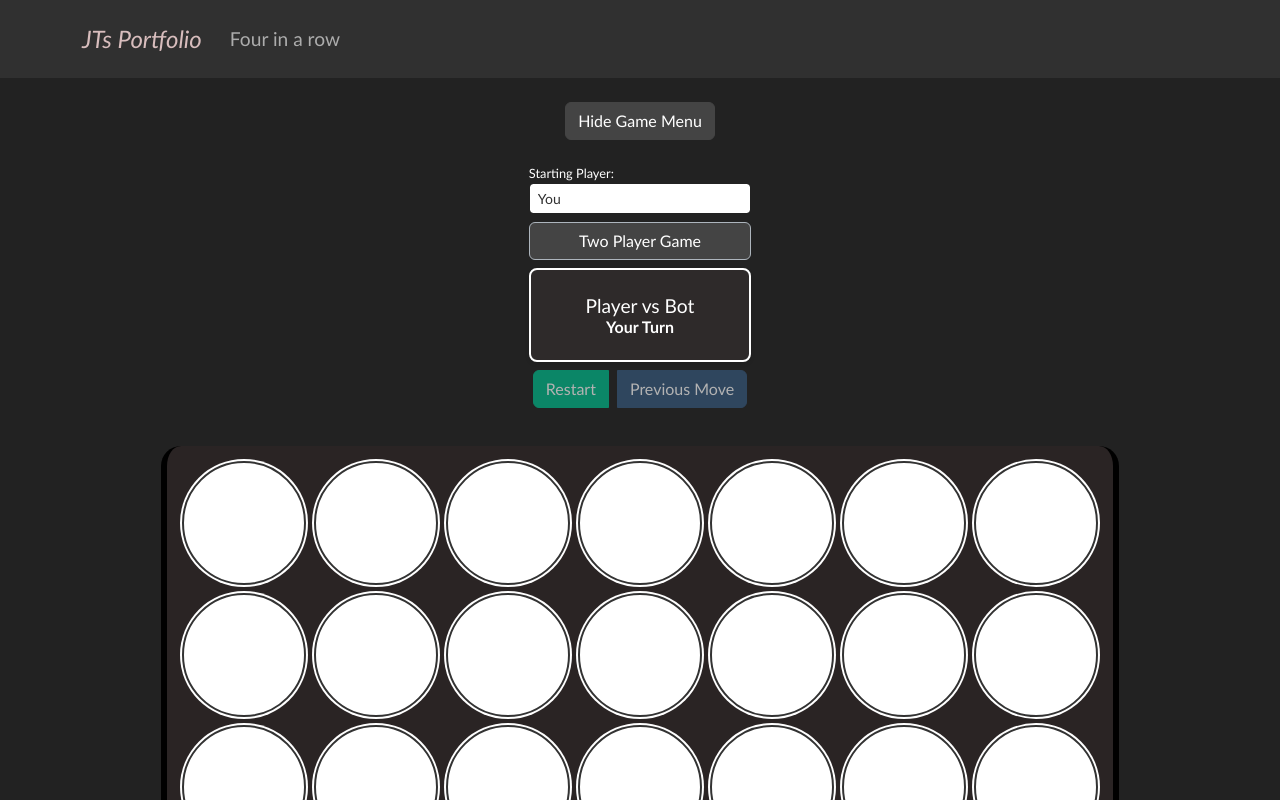
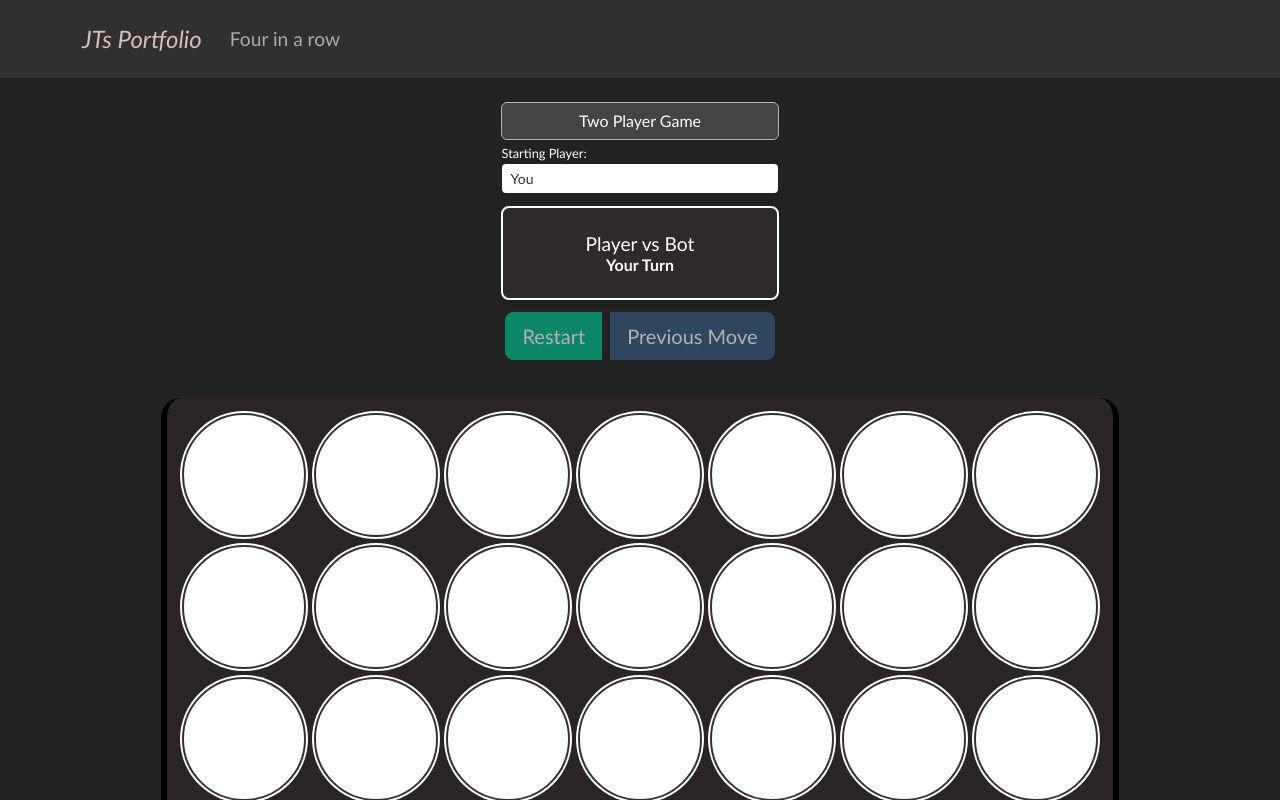
Before and after one commit to JoachimTislov/Portfolio, a Vue app: page /Four-in-a-row in a window 1280 px wide. Shown: the top 800 px of the page. Built offline with nearby package versions, Linux system fonts and the light colour scheme.

Commit message:
Update FourInARow.vue

```diff
--- a/src/components/FourInARow.vue
+++ b/src/components/FourInARow.vue
@@ -26,7 +26,6 @@ import {
 
   board,
   playerTurn,
-  ShowMenu,
   ShowBoard,
 
   isPreviousDisabled,
@@ -55,16 +54,14 @@ onMounted(async () => {
 <template>
   <section class="mainDiv">
     <div class="menu">
-          <button @click="ShowMenu = !ShowMenu" class="mt-1 btn btn-secondary align-self-center">
-            <template v-if="ShowMenu">
-              Hide Game Menu
-            </template>
-            <template v-else>
-              Show Game Menu
-            </template>
-          </button>
+          <div class="mt-1 mb-1 btn-group">
+            <button v-if="botGame" @click="initTwoPlayer(), resetGame(pieces, assignInt)" type="button" class="border-light btn btn-secondary">
+              Two Player Game
+            </button>
+            <button v-if="!botGame" @click="initBotGame(assignInt), resetGame(pieces, assignInt)" type="button" class="border-light btn btn-secondary">Play against the Bot</button>
+          </div>
 
-          <div v-if="ShowMenu && botGame" class="mt-4 d-flex flex-column">
+          <div v-if="botGame" class="mb-1 d-flex flex-column">
             <label class="label" for="starting_player"> Starting Player: </label>
             <select
               id="starting_player"
@@ -77,15 +74,8 @@ onMounted(async () => {
             </select>
           </div>
 
-          <div v-if="ShowMenu" class="mt-2 mb-2 btn-group">
-            <button v-if="botGame" @click="initTwoPlayer(), resetGame(pieces, assignInt)" type="button" class="border-light btn btn-secondary">
-              Two Player Game
-            </button>
-            <button v-if="!botGame" @click="initBotGame(assignInt), resetGame(pieces, assignInt)" type="button" class="border-light btn btn-secondary">Play against the Bot</button>
-          </div>
-
-          <template v-if="!ShowWinner && ShowMenu">
-            <div class="p-4 message">
+          <template v-if="!ShowWinner">
+            <div class="mt-2 p-4 message">
               <h4> {{ gameMode }} </h4>
               <template v-if="botGame">
                 <h5 v-if="playerTurn"> <strong>  Your Turn </strong> </h5>
@@ -94,13 +84,13 @@ onMounted(async () => {
             </div>
           </template>
 
-          <template v-if="ShowWinner && ShowMenu">
+          <template v-if="ShowWinner">
             <div class="p-4 message">
               <h4>{{ winnerMsg }}</h4>
             </div>
           </template>
 
-          <div v-if="ShowMenu" class="d-flex btn-group btn-group-md mt-1">
+          <div  class="d-flex btn-group btn-group-lg mt-2">
             <button ref="restartButton" :disabled="isRestartDisabled" @click="resetGame(pieces, assignInt)" type="button" class="m-1 btn btn-md btn-success">
               <template v-if="ShowWinner"> Play Again </template>
               <template v-else> Restart </template>
```
